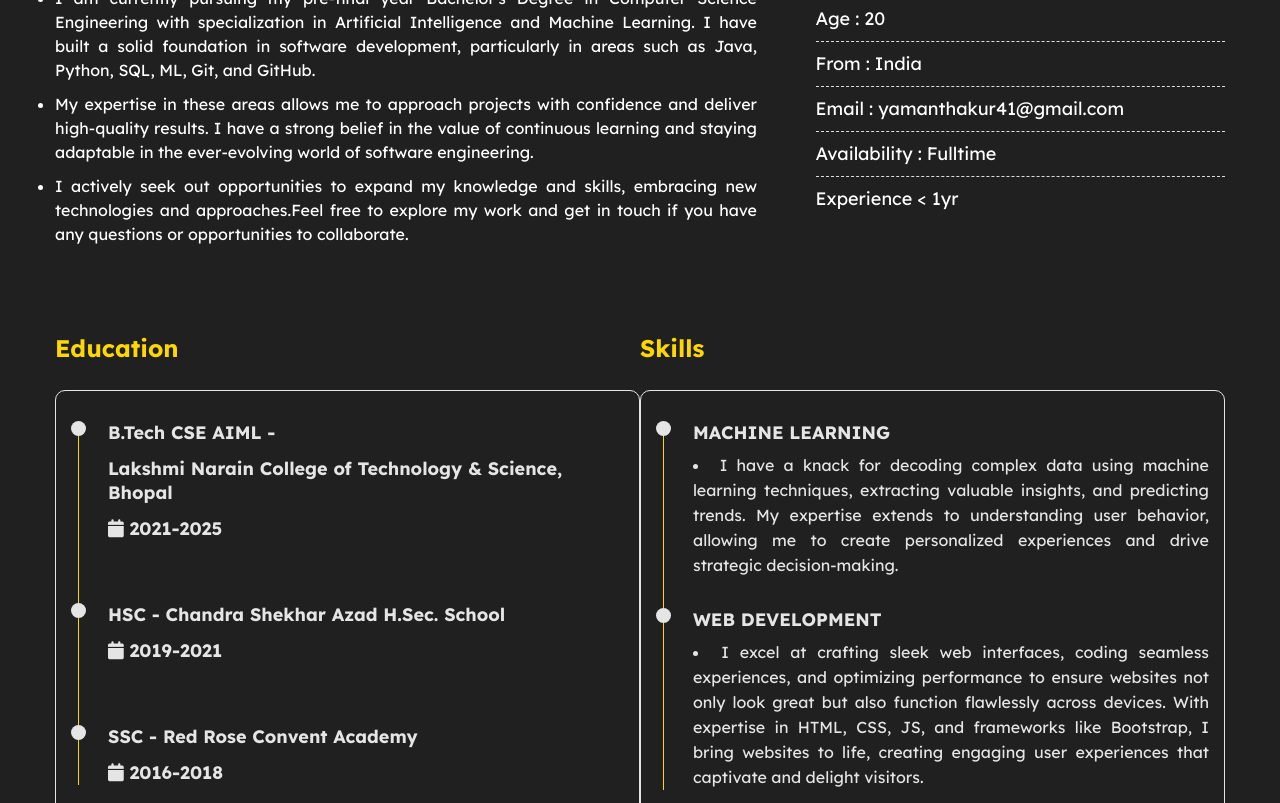
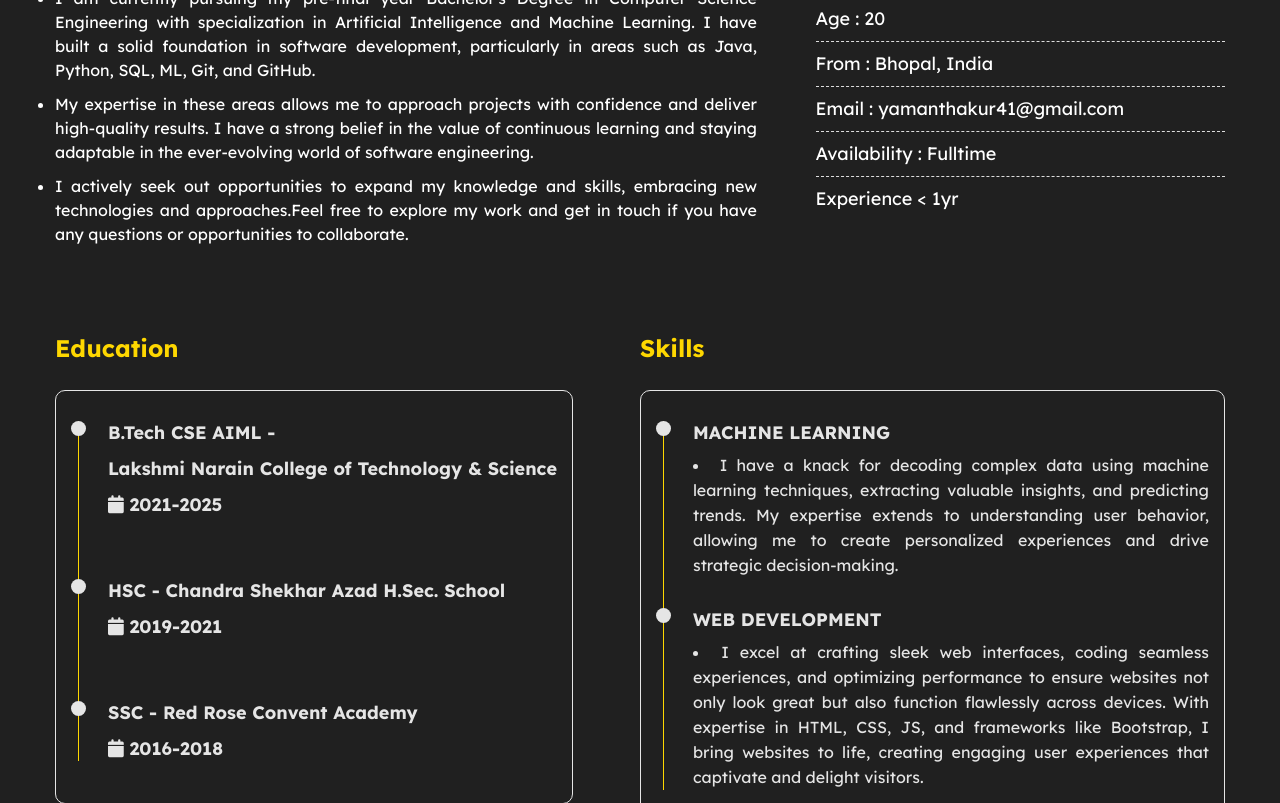
Before and after one commit to YamanThakur03/Yaman-sPortfolioWebsite, a plain HTML site: page index.html in a window 1280 px wide. Shown: the part 698-1501 px from the top of the page. Drawn offline with nearby package versions, Linux system fonts and the light colour scheme.

Commit message:
Update index.html

```diff
--- a/index.html
+++ b/index.html
@@ -70,7 +70,7 @@
                     <ul>
                         <li>Name : Yaman Thakur</li>
                         <li>Age : 20</li>
-                        <li>From : India</li>
+                        <li>From : Bhopal, India</li>
                         <li>Email : yamanthakur41@gmail.com</li>
                         <li>Availability : Fulltime</li>
                         <li>Experience &lt; 1yr</li>
@@ -95,7 +95,7 @@
                                     <h3 class="timeline-title">
                                         B.Tech CSE AIML -
                                     </h3>
-                                    <h4 class="timeline-title">Lakshmi Narain College of Technology & Science, Bhopal</h4>
+                                    <h4 class="timeline-title">Lakshmi Narain College of Technology & Science</h4>
                                     <h4 class="timeline-title">
                                         <i class="fa fa-calendar"></i> 2021-2025
                                     </h4>
```
